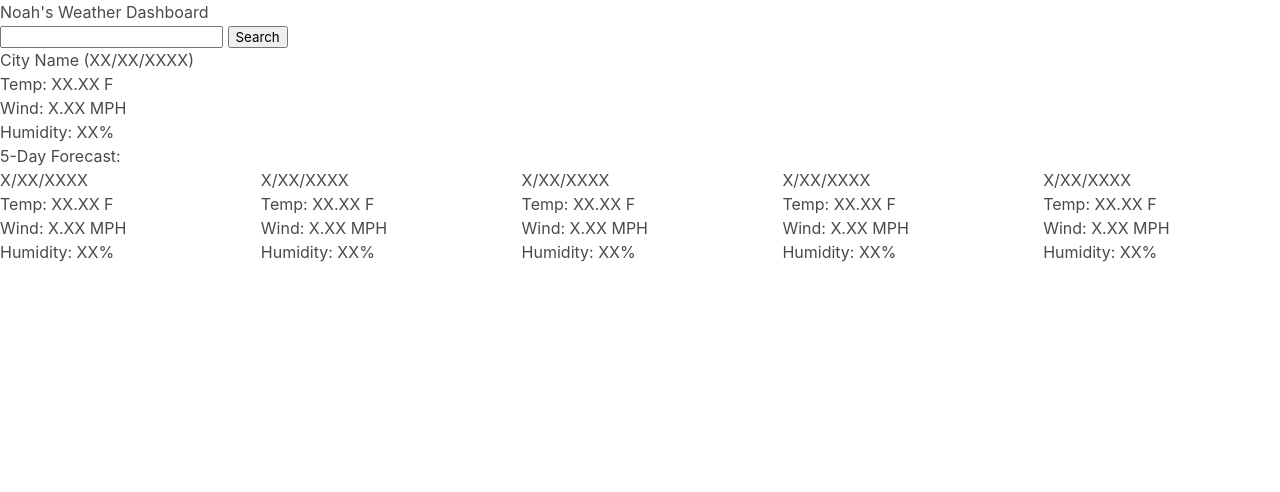
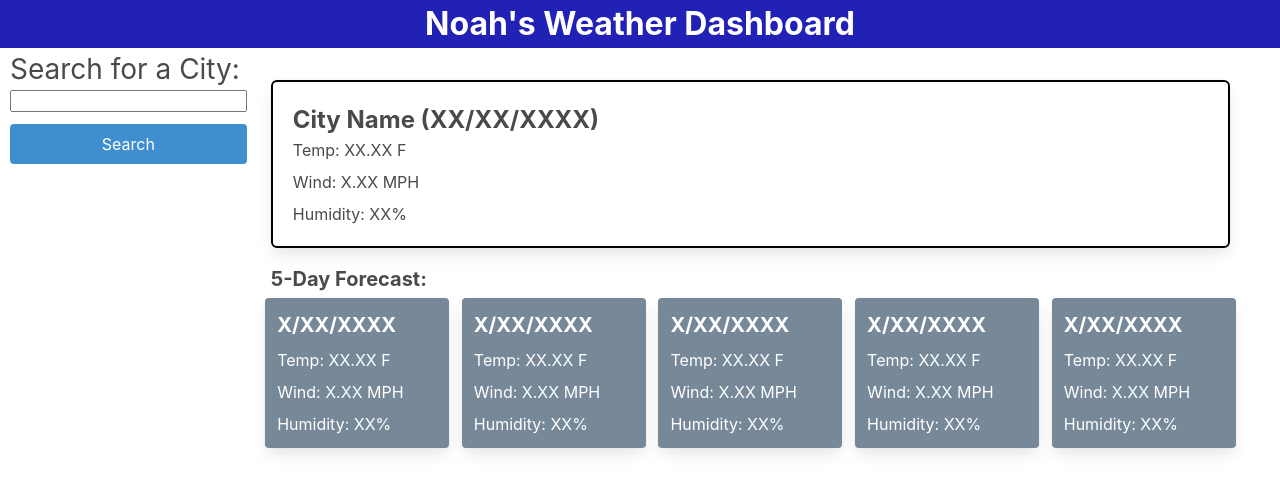
Before and after one commit to noahsimcoe/Noah-Weather-Dashboard, a plain HTML site: page index.html in a window 1280 px wide. Drawn offline with nearby package versions, Linux system fonts and the light colour scheme; no server answers.

Commit message:
significant chunk of css styling completed

```diff
--- a/index.html
+++ b/index.html
@@ -23,17 +23,23 @@
     <h1>Noah's Weather Dashboard</h1>
 </header>
 <main>
-    <div id="left-side">
+    <div class="columns">
+        <div class="column is-one-fifth margin-help-left">
             <div id="search-box">
+                <label id="search-heading">Search for a City:</label>
+                <div>
                     <input id="search-bar" type="search">
-            <button>Search</button>
+                </div>
+                <div class="buttons">
+                    <button class="button is-info">Search</button>
+                </div>
             </div>
             <div id="search-history">
             </div>
         </div>
-    <div id="right-side">
+        <div class="column margin-help-right">
             <div id="main-area">
-            <div id="1">
+                <div id="1" class="box">
                     <h1 class="name-date">City Name (XX/XX/XXXX)</h1>
                     <span id="icon"></span>
                     <p class="temp">Temp: XX.XX F</p>
@@ -42,44 +48,55 @@
                 </div>
             </div>
             <div id="forecast-area">
-            <h2>5-Day Forecast:</h2>
+                <h2 id="five-day">5-Day Forecast:</h2>
                     <div class="columns is-vcentered">
-                    <div id="4" class="column">
+                        <div id="4" class="column card">
                             <h3 class="date">X/XX/XXXX</h3>
                             <span id="icon"></span>
+                            <div class="space">
                                 <p class="temp">Temp: XX.XX F</p>
                                 <p class="wind">Wind: X.XX MPH</p>
                                 <p class="humidity">Humidity: XX%</p>
                             </div>
-                    <div id="12" class="column">
+                        </div>
+                        <div id="12" class="column card">
                             <h3 class="date">X/XX/XXXX</h3>
                             <span id="icon"></span>
+                            <div class="space">
                                 <p class="temp">Temp: XX.XX F</p>
                                 <p class="wind">Wind: X.XX MPH</p>
                                 <p class="humidity">Humidity: XX%</p>
                             </div>
-                    <div id="20" class="column">
+                        </div>
+                        <div id="20" class="column card">
                             <h3 class="date">X/XX/XXXX</h3>
                             <span id="icon"></span>
+                            <div class="space">
                                 <p class="temp">Temp: XX.XX F</p>
                                 <p class="wind">Wind: X.XX MPH</p>
                                 <p class="humidity">Humidity: XX%</p>
                             </div>
-                    <div id="28" class="column">
+                        </div>
+                        <div id="28" class="column card">
                             <h3 class="date">X/XX/XXXX</h3>
                             <span id="icon"></span>
+                            <div class="space">
                                 <p class="temp">Temp: XX.XX F</p>
                                 <p class="wind">Wind: X.XX MPH</p>
                                 <p class="humidity">Humidity: XX%</p>
                             </div>
-                    <div id="36" class="column">
+                        </div>
+                        <div id="36" class="column card">
                             <h3 class="date">X/XX/XXXX</h3>
                             <span id="icon"></span>
+                            <div class="space">
                                 <p class="temp">Temp: XX.XX F</p>
                                 <p class="wind">Wind: X.XX MPH</p>
                                 <p class="humidity">Humidity: XX%</p>
                             </div>
+                        </div>
 
+                        </div>
                     </div>
             </div>
         </div>
--- a/styles.css
+++ b/styles.css
@@ -0,0 +1,74 @@
+header {
+    background-color: rgb(33, 33, 182);
+}
+
+header h1 {
+    text-align: center;
+    font-size: 2rem;
+    color: white;
+    font-weight: bold;
+}
+
+.name-date {
+    font-weight: bold;
+    font-size: 1.5rem;
+}
+
+.date {
+    font-weight: bold;
+    font-size: 1.25rem;
+}
+
+.card {
+    background-color: lightslategray;
+    color: white;
+    margin: 0px .4rem;
+}
+
+.box {
+    border: 2px solid black;
+    margin-top: 2rem;
+}
+
+#five-day {
+    margin-top: 1rem;
+    margin-bottom: 1rem;
+    font-weight: bold;
+    font-size: 1.25rem;
+}
+
+.margin-help-right {
+    margin-right: 50px;
+}
+
+.margin-help-left {
+    margin-left: 10px;
+}
+
+#search-heading {
+    font-size: 1.75rem;
+}
+
+#search-box {
+    padding-right: 0px;
+}
+
+.button {
+    display: block;
+	width: 100%;
+    margin-top: .75rem;
+}
+
+#search-bar {
+    display: block;
+	width: 100%;
+}
+
+.space {
+    padding-top: .5rem;
+}
+
+.wind {
+    padding-top: .5rem;
+    padding-bottom: .5rem;
+}
```
Lines whose indentation alone changed are shown as unchanged.
